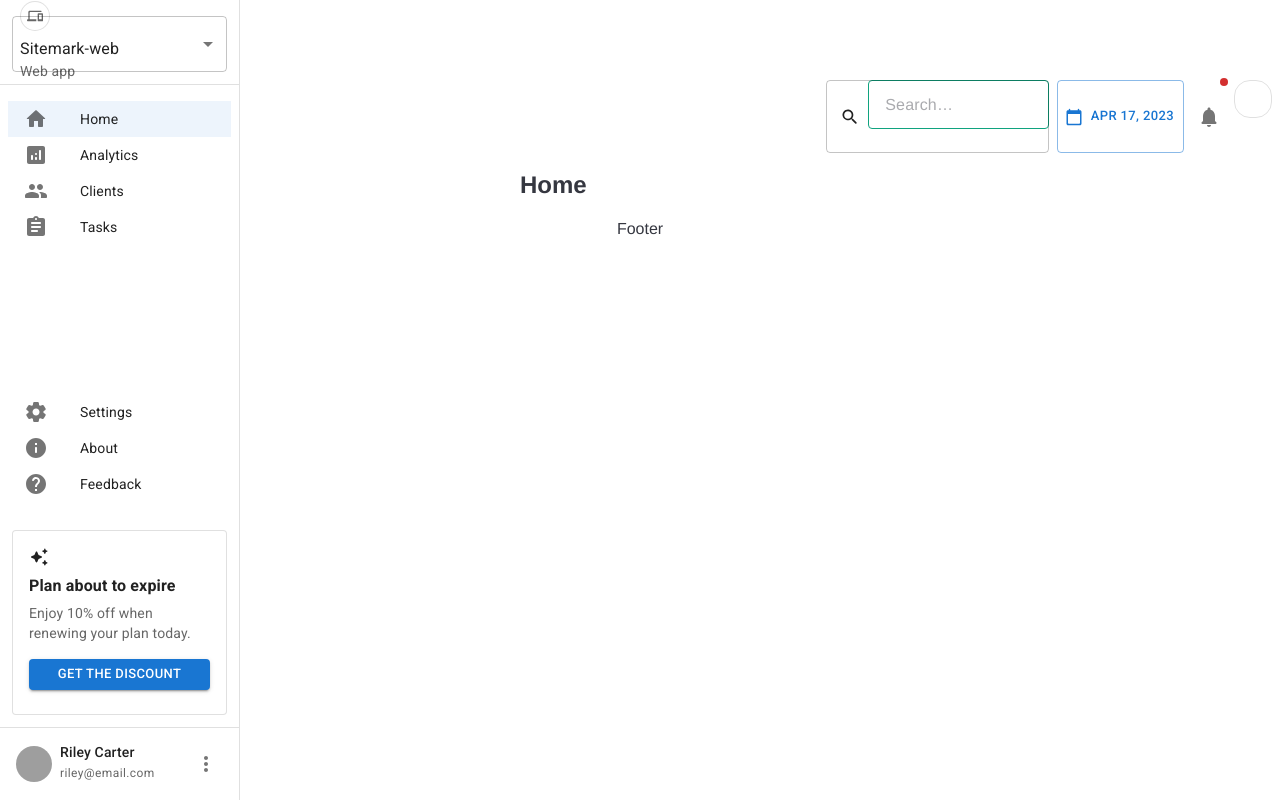
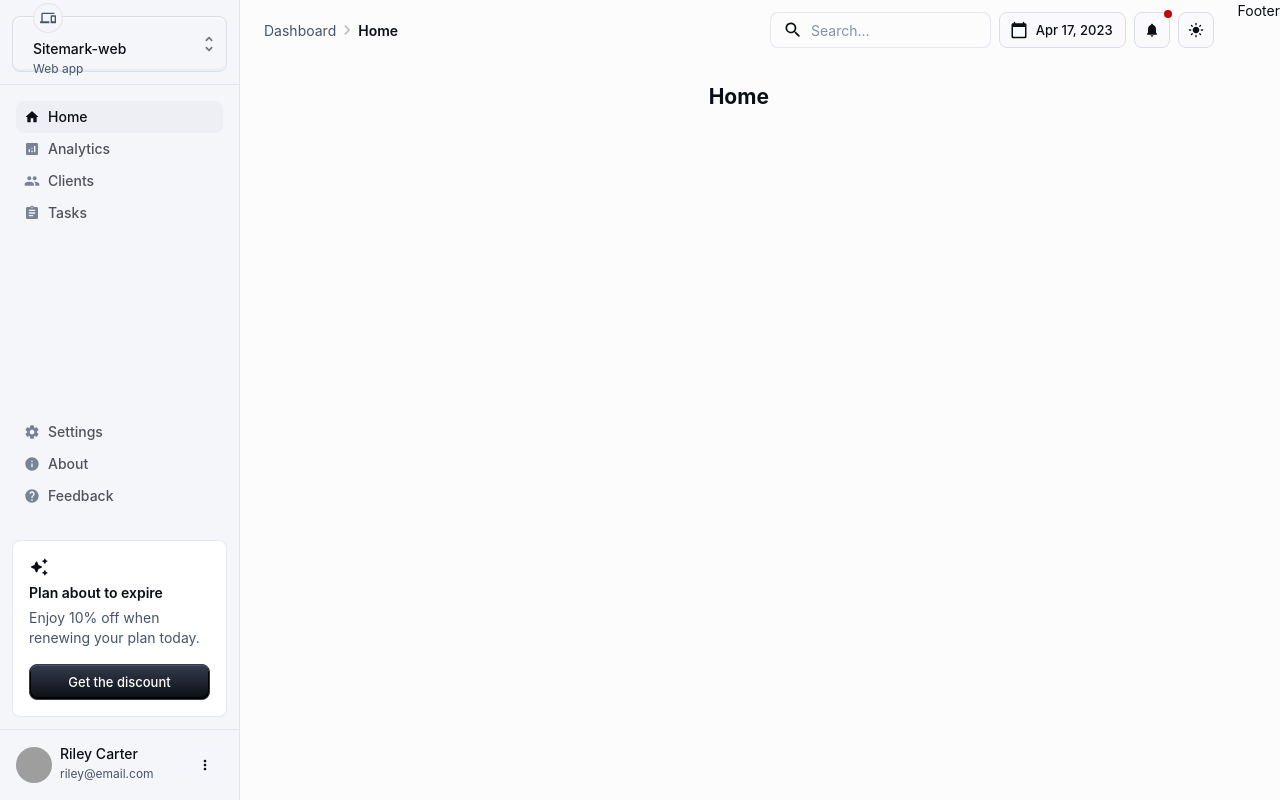
Before and after one commit to yeokyeong/sql-generator, a React (Vite) app in the folder client/: page / in a window 1280 px wide. Built offline with nearby package versions, Linux system fonts and the light colour scheme; grey boxes are pictures that could not be loaded; a web font is replaced by a local one.

Commit message:
add Layout component

```diff
--- /dev/null
+++ b/client/src/@types/index.ts
@@ -0,0 +1,3 @@
+export interface LayoutDefaultProps {
+    children? : React.ReactElement;
+  }
--- a/client/src/App.tsx
+++ b/client/src/App.tsx
@@ -1,28 +1,46 @@
-import styles from "./index.module.css";
+import * as React from "react";
+import { BrowserRouter, Routes, Route } from "react-router";
+import type {} from "@mui/x-date-pickers/themeAugmentation";
+import type {} from "@mui/x-charts/themeAugmentation";
+import type {} from "@mui/x-data-grid-pro/themeAugmentation";
+import type {} from "@mui/x-tree-view/themeAugmentation";
+import type {} from "@mui/material/themeCssVarsAugmentation";
+import CssBaseline from "@mui/material/CssBaseline";
+import AppTheme from "./shared-theme/AppTheme";
+import {
+  chartsCustomizations,
+  dataGridCustomizations,
+  datePickersCustomizations,
+  treeViewCustomizations,
+} from "./dashboard/theme/customizations";
+
 import Dashboard from "./pages/Dashboard";
-import { BrowserRouter, Routes, Route } from "react-router";
 import Generator from "./pages/Generator";
 import Home from "./pages/Home";
-import SideMenu from "./components/SideMenu";
-import Footer from "./components/Footer";
-import Header from "./dashboard/components/Header";
 
-function App() {
+import Layout from "./components/Layout";
+
+const xThemeComponents = {
+  ...chartsCustomizations,
+  ...dataGridCustomizations,
+  ...datePickersCustomizations,
+  ...treeViewCustomizations,
+};
+
+function App(props: { disableCustomTheme?: boolean }) {
   return (
-    <main className={styles.main}>
-      <BrowserRouter>
-        <Header />
-        <div>
-          <SideMenu />
+    <AppTheme {...props} themeComponents={xThemeComponents}>
+      <CssBaseline enableColorScheme />
+      <Layout>
+        <BrowserRouter>
           <Routes>
             <Route path="/" element={<Home />} />
             <Route path="/generate" element={<Generator />} />
             <Route path="/dashboard" element={<Dashboard />} />
           </Routes>
-        </div>
-        <Footer />
-      </BrowserRouter>
-    </main>
+        </BrowserRouter>
+      </Layout>
+    </AppTheme>
   );
 }
 
--- /dev/null
+++ b/client/src/components/Layout.tsx
@@ -0,0 +1,66 @@
+import React from "react";
+import type {} from "@mui/x-date-pickers/themeAugmentation";
+import type {} from "@mui/x-charts/themeAugmentation";
+import type {} from "@mui/x-data-grid-pro/themeAugmentation";
+import type {} from "@mui/x-tree-view/themeAugmentation";
+import type {} from "@mui/material/themeCssVarsAugmentation";
+import { alpha } from "@mui/material/styles";
+import Box from "@mui/material/Box";
+import Stack from "@mui/material/Stack";
+
+import AppNavbar from "../dashboard/components/AppNavbar";
+import Header from "../dashboard/components/Header";
+import {
+  chartsCustomizations,
+  dataGridCustomizations,
+  datePickersCustomizations,
+  treeViewCustomizations,
+} from "../dashboard/theme/customizations";
+
+import SideMenu from "../components/SideMenu";
+import Footer from "../components/Footer";
+
+const xThemeComponents = {
+  ...chartsCustomizations,
+  ...dataGridCustomizations,
+  ...datePickersCustomizations,
+  ...treeViewCustomizations,
+};
+import { LayoutDefaultProps } from "../@types";
+
+const Layout = ({ children }: LayoutDefaultProps) => {
+  return (
+    <Box sx={{ display: "flex" }}>
+      <SideMenu />
+      <AppNavbar />
+      {/* Main content */}
+      <Box
+        component="main"
+        sx={(theme) => ({
+          flexGrow: 1,
+          backgroundColor: theme.vars
+            ? `rgba(${theme.vars.palette.background.defaultChannel} / 1)`
+            : alpha(theme.palette.background.default, 1),
+          overflow: "auto",
+        })}
+      >
+        <Stack
+          spacing={2}
+          sx={{
+            alignItems: "center",
+            mx: 3,
+            pb: 5,
+            mt: { xs: 8, md: 0 },
+          }}
+        >
+          <Header />
+          {/* <MainGrid /> */}
+          {children}
+        </Stack>
+      </Box>
+      <Footer />
+    </Box>
+  );
+};
+
+export default Layout;
```
